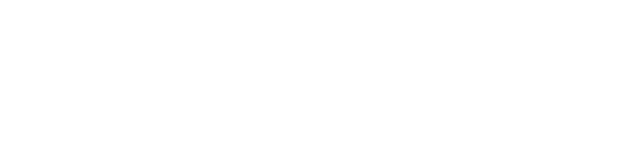
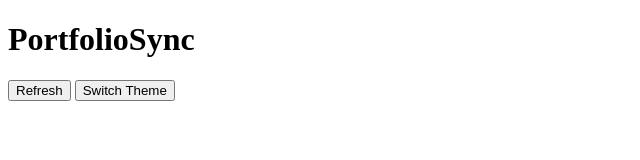
Before and after one commit to hippityhopecodes/portfolio-sync, a plain HTML site: page src/frontend/templates/index.html in a window 1280 px wide. Shown: the whole page, without its empty margins (0-640 px from the left). Drawn offline with Linux system fonts and the light colour scheme.

Commit message:
[Implementation] Header and scripts in index.html

```diff
--- a/src/frontend/templates/index.html
+++ b/src/frontend/templates/index.html
@@ -5,7 +5,26 @@
     <meta name="viewport" content="width=device-width, initial-scale=1.0">
     <title>PortfolioSync Dashboard</title>
 </head>
-<body>
+<body class="dark-theme">
+    <div class="container">
+        <!-- Dashboard Header -->
+        <header>
+            <h1>PortfolioSync</h1>
+            <div class="header-controls">
+                <button id="refreshBtn" class="btn">Refresh</button>
+                <button id="themeSwitch" class="btn">Switch Theme</button>
+            </div>
+        </header>
 
+        <!-- Main Content -->
+        <main>
+
+        </main>
+    </div>
+
+    <!-- Scripts -->
+    <script src="static/js/main.js"></script>
+    <script src="static/js/api.js"></script>
+    <script src="static/js/charts.js"></script>
 </body>
 </html>
```
